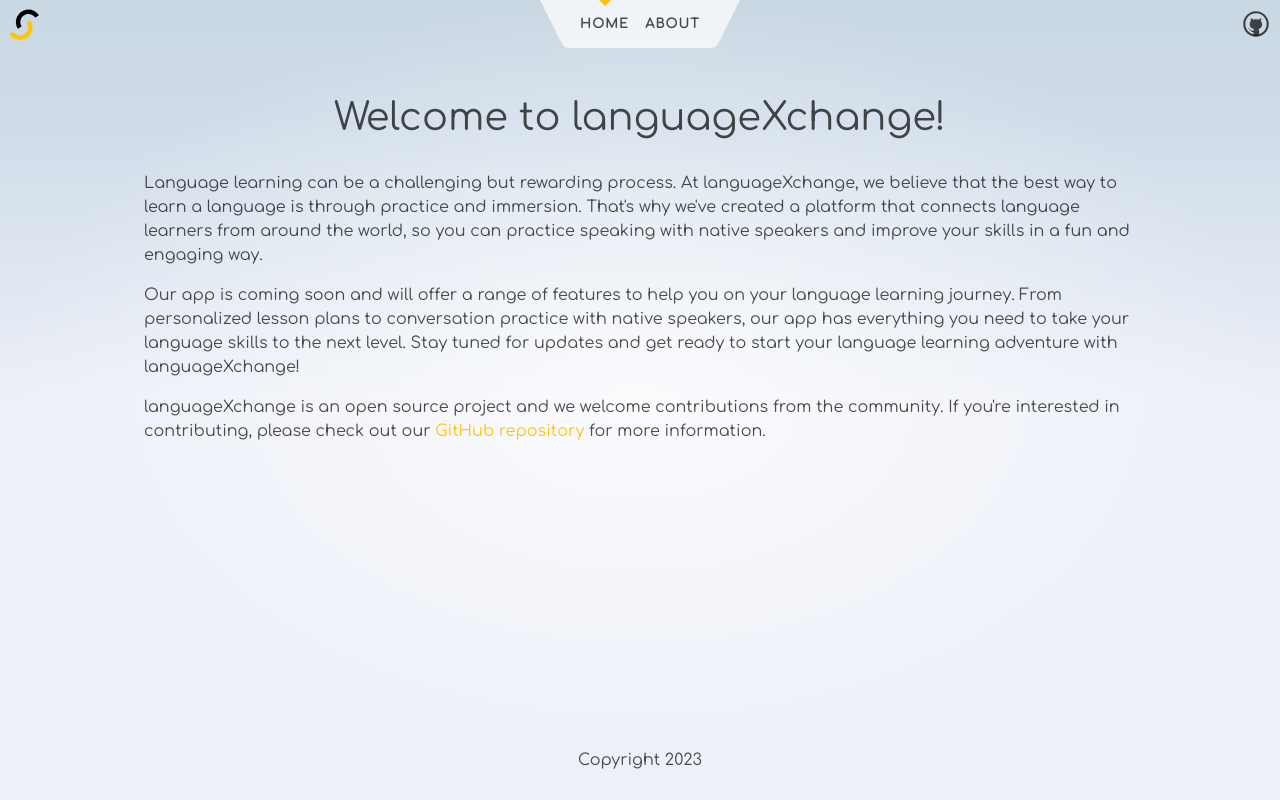
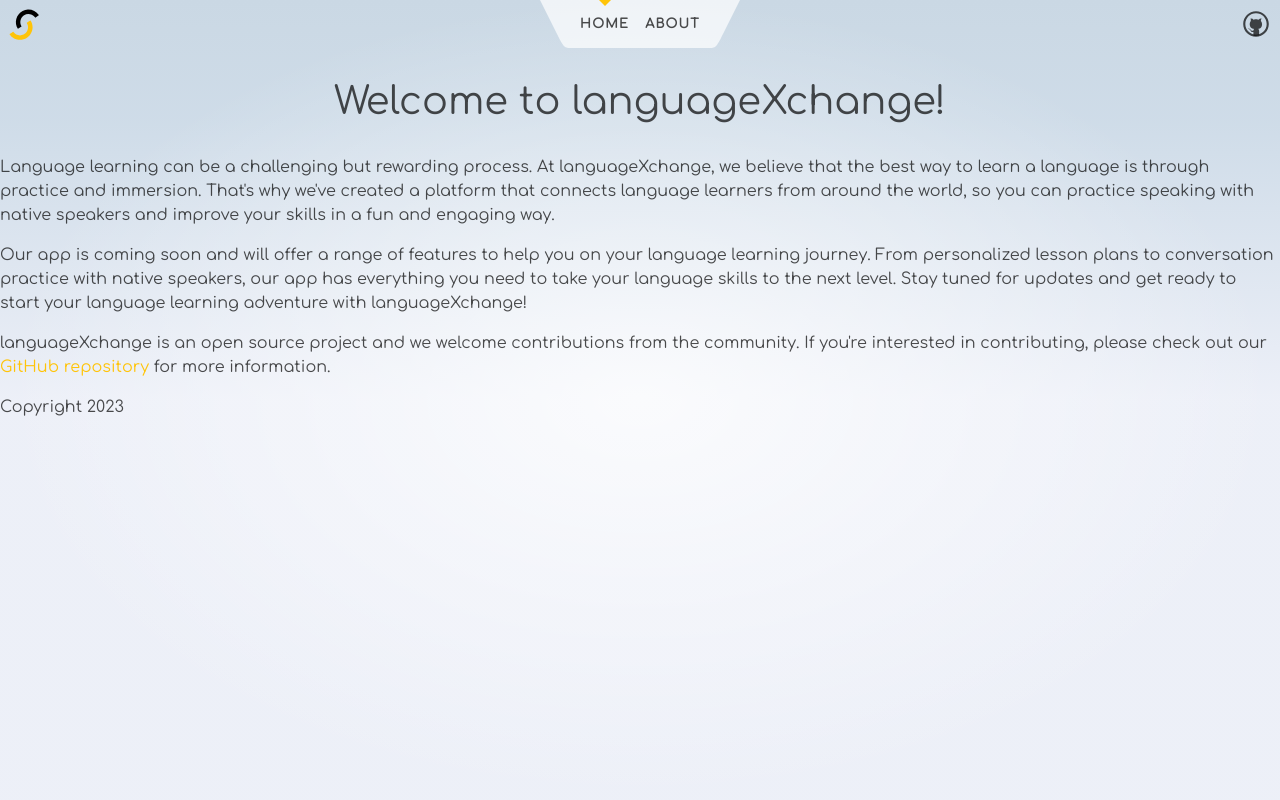
Before and after one commit to langx/website, a SvelteKit app: page / in a window 1280 px wide. Built offline with nearby package versions, Linux system fonts and the light colour scheme.

Commit message:
del style

```diff
--- a/src/routes/+layout.svelte
+++ b/src/routes/+layout.svelte
@@ -14,36 +14,3 @@
 		<p>Copyright 2023</p>
 	</footer>
 </div>
-
-<style>
-	.app {
-		display: flex;
-		flex-direction: column;
-		min-height: 100vh;
-	}
-
-	main {
-		flex: 1;
-		display: flex;
-		flex-direction: column;
-		padding: 1rem;
-		width: 100%;
-		max-width: 64rem;
-		margin: 0 auto;
-		box-sizing: border-box;
-	}
-
-	footer {
-		display: flex;
-		flex-direction: column;
-		justify-content: center;
-		align-items: center;
-		padding: 12px;
-	}
-
-	@media (min-width: 480px) {
-		footer {
-			padding: 12px 0;
-		}
-	}
-</style>
```
